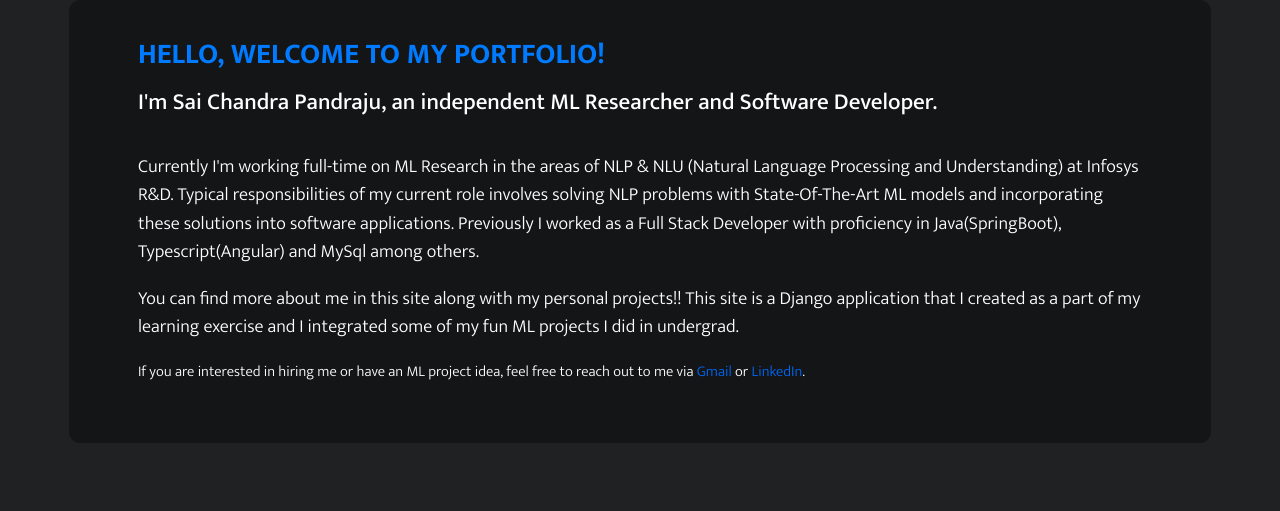
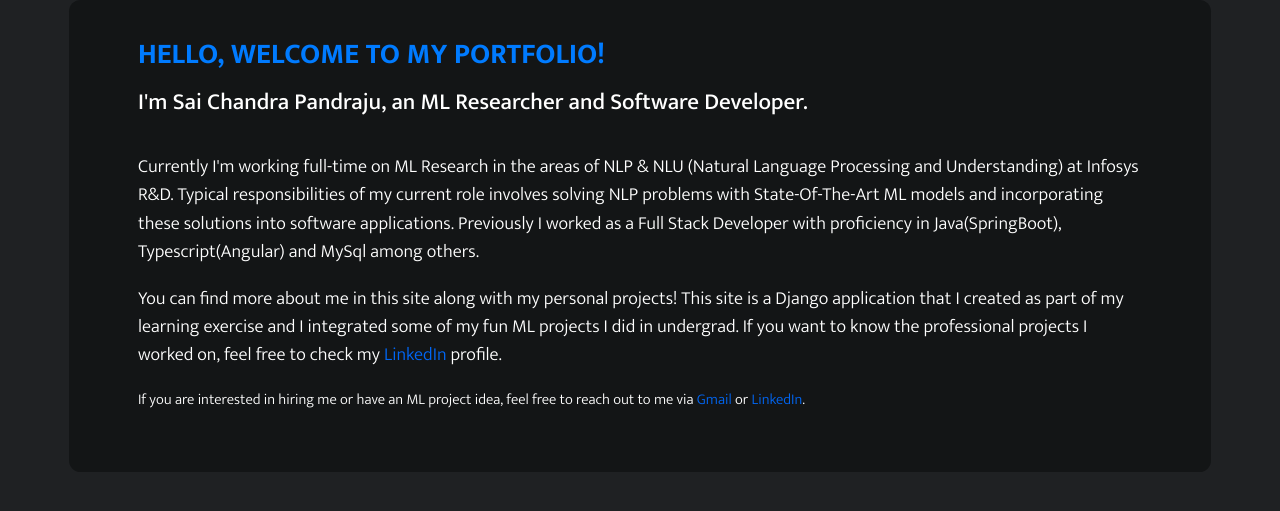
Before and after one commit to saichandrapandraju/django_portfolio, a Django app: page / in a window 1280 px wide. Shown: the part 100-611 px from the top of the page. Run offline with Django 3.2, Linux system fonts and the light colour scheme; some libraries are stand-ins or nearby versions.

Commit message:
Update index.html

```diff
--- a/templates/portfolio/index.html
+++ b/templates/portfolio/index.html
@@ -31,9 +31,9 @@
     <main>
             <section class="intro-section">
                 <h2 class="section-title" style="color: #007bff;">Hello, Welcome to my portfolio!</h2>
-                <h5>I'm Sai Chandra Pandraju, an independent ML Researcher and Software Developer.</h5><br>
+                <h5>I'm Sai Chandra Pandraju, an ML Researcher and Software Developer.</h5><br>
                 <p style="font-size: medium;">Currently I'm working full-time on ML Research in the areas of NLP & NLU (Natural Language Processing and Understanding) at Infosys R&D. Typical responsibilities of my current role involves solving NLP problems with State-Of-The-Art ML models and incorporating these solutions into software applications. Previously I worked as a Full Stack Developer with proficiency in Java(SpringBoot), Typescript(Angular) and MySql among others. </p>
-                <p style="font-size: medium;">You can find more about me in this site along with my personal projects!! This site is a Django application that I created as a part of my learning exercise and I integrated some of my fun ML projects I did in undergrad.</p>
+                <p style="font-size: medium;">You can find more about me in this site along with my personal projects! This site is a Django application that I created as part of my learning exercise and I integrated some of my fun ML projects I did in undergrad. If you want to know the professional projects I worked on, feel free to check my <a href="https://www.linkedin.com/in/saichandra-pandraju/" target="_blank">LinkedIn</a> profile.</p>
                 <p>If you are interested in hiring me or have an ML project idea, feel free to reach out to me via <a href="mailto:saichandrapandraju@gmail.com">Gmail</a> or <a href="https://www.linkedin.com/in/saichandra-pandraju/" target="_blank">LinkedIn</a>.</p>
                 <!-- <a href="#!" class="btn btn-primary btn-hire-me">HIRE ME</a> -->
             </section>
```
